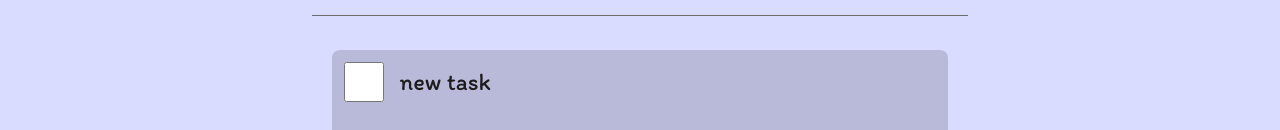
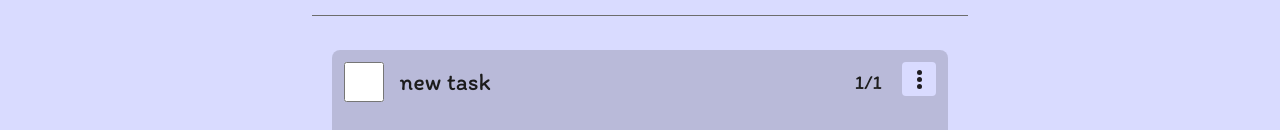
Before and after one commit to flionx/boost-clock, a Next.js app: page / in a window 1280 px wide. Shown: the part 615-745 px from the top of the page. Built offline with nearby package versions, Linux system fonts and the light colour scheme.

Commit message:
refactor: add tailwind util btn-ui class

```diff
--- a/src/app/globals.css
+++ b/src/app/globals.css
@@ -113,6 +113,16 @@
   .checkbox:checked ~ .gray-text {
     animation: graytext .5s .5s forwards;
   }
+  .btn-ui {
+    background: var(--color-btn-ui);
+    transition: background .3s;
+  }
+  .btn-ui:hover {
+    background: var(--btn-ui-hover);
+  }
+  .btn-ui:active {
+    background: var(--btn-ui-active);
+  }
 }
 
 body {
--- a/src/features/tasks/ui/TaskCard/index.tsx
+++ b/src/features/tasks/ui/TaskCard/index.tsx
@@ -1,6 +1,7 @@
-import React from 'react'
+"use client"
 
 const TaskCard = () => {
+
   return (
     <div className="w-full rounded-lg bg-accent pt-3 px-3 pb-5">
         <div className="flex justify-between relative mb-4">
@@ -13,9 +14,16 @@ const TaskCard = () => {
                     new task
                 </h4>
             </div>
-        </div>
-        <div className="relative">
-
+            <div className="relative">
+                <p className="absolute top-1.5 left-[-140%] text-xl">1/1</p>
+                <div className="relative">
+                    <button className="btn-ui flex flex-col items-center justify-center gap-0.5 size-8.5 rounded-sm bg-[#d9dbff80]">
+                        <span className="block size-[0.3125rem] rounded-full bg-[#1D1B20]"></span>
+                        <span className="block size-[0.3125rem] rounded-full bg-[#1D1B20]"></span>
+                        <span className="block size-[0.3125rem] rounded-full bg-[#1D1B20]"></span>
+                    </button>
+                </div>
+            </div>
         </div>
     </div>
   )
--- a/src/features/tasks/ui/TaskForm/ButtonAddProperty.tsx
+++ b/src/features/tasks/ui/TaskForm/ButtonAddProperty.tsx
@@ -11,10 +11,7 @@ const ButtonAddProperty: React.FC<ButtonAddPropertyProps> = ({
   return (
     <button
         onClick={onClick}
-        className="
-            flex items-center w-fit rounded-lg py-1.5 px-2.5 gap-1.5 text-text-light bg-btn-ui transition-colors
-            duration-300 hover:bg-[var(--btn-ui-hover)] active:bg-[var(--btn-ui-active)]
-        "
+        className="btn-ui flex items-center w-fit rounded-lg py-1.5 px-2.5 gap-1.5 text-text-light"
     >
         <span className='text-2xl leading-2'>+</span>
         {label}
--- a/src/features/tasks/ui/TaskForm/ButtonBox.tsx
+++ b/src/features/tasks/ui/TaskForm/ButtonBox.tsx
@@ -6,7 +6,7 @@ const ButtonBox: React.FC<ButtonBoxProps> = ({label}) => {
     // todo: add handle click
   return (
     <button
-        className="size-7.5 py-1.5 px-2.5 bg-btn-ui rounded-lg text-black transition-colors hover:bg-[var(--btn-ui-hover)] active:bg-[var(--btn-ui-active)]"
+        className="btn-ui size-7.5 py-1.5 px-2.5 rounded-lg text-black"
     >
       {label}
     </button>
--- a/src/features/tasks/ui/TaskForm/index.tsx
+++ b/src/features/tasks/ui/TaskForm/index.tsx
@@ -62,7 +62,7 @@ const TaskForm: React.FC<TaskFormProps> = ({task}) => {
                 >
                     Cancel
                 </button>
-                <button className="py-1 px-3 rounded-xl bg-btn-ui text-xl text-black transition-colors hover:bg-[var(--btn-ui-hover)] active:bg-[var(--btn-ui-active)]">
+                <button className="btn-ui py-1 px-3 rounded-xl text-xl text-black">
                     Create
                 </button>
             </div>
```
